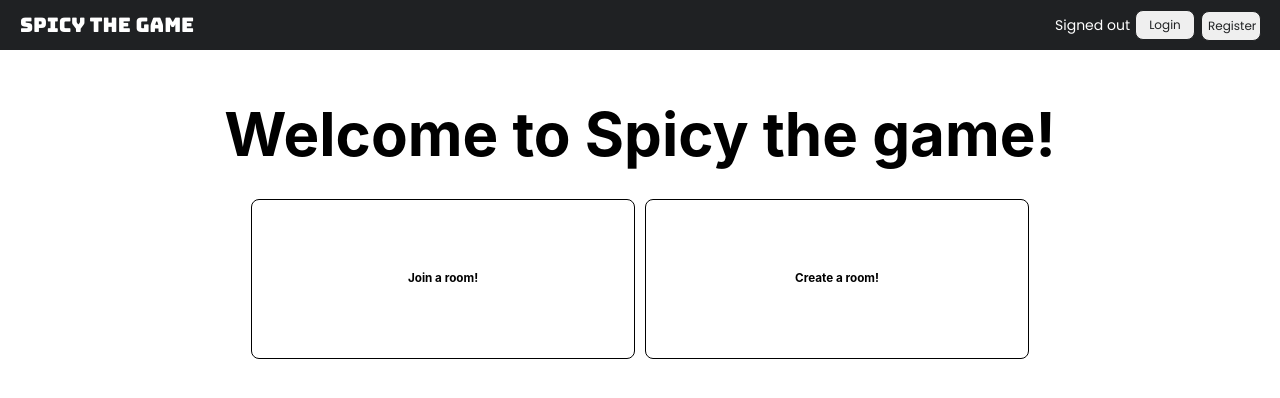
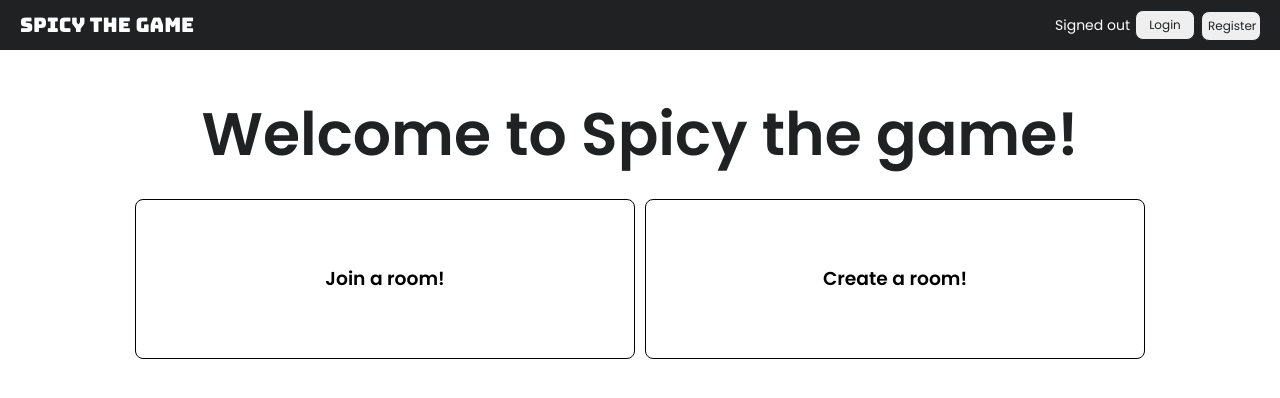
Before and after one commit to MilosAlex/spicy-the-game, a Next.js app: page / in a window 1280 px wide. Shown: the top 398 px of the page. Built offline with nearby package versions, Linux system fonts and the light colour scheme; no server answers.

Commit message:
feat: recreated css for home

```diff
--- a/styles/pages/_home.scss
+++ b/styles/pages/_home.scss
@@ -1,5 +1,6 @@
 .home {
   &__title {
+    @include typo-poppins-60-semibold();
     margin: 5rem 0 0 0;
     line-height: 1.15;
     font-size: 6rem;
@@ -10,47 +11,24 @@
     display: flex;
     flex-direction: row;
     justify-content: center;
+    align-items: center;
     gap: 1rem;
-      margin: 3rem 0 0 0;
+    margin: 3rem 10rem 0 10rem;
   }
 
   &__join,
   &__host {
-      display: flex;
-      flex-direction: row;
-      justify-content: center;
-      align-items: center;
-      width: 30%;
-      height: 16rem;
-      border-radius: 0.8rem;
-      border: 1px solid #000;
-
-      cursor: pointer;
-      transition: all 0.2s ease-in-out;
-
-      &:hover {
-        background: unset;
-        background-color: rgb(192, 192, 192);
-        color: #000;
-        box-shadow: 0.5rem 0.5rem;
+    @include option-button();
   }
 }
 
-    &__subtitle {
-      margin: 2rem 0 0 0;
-      line-height: 1.15;
-      font-size: 2.5rem;
-      text-align: center;
-    }
+// Media queries
 
-    &__comments {
-      margin: 1rem 0 0 0;
-      line-height: 1.15;
-      font-size: 1.5rem;
-      text-align: center;
-      a {
-        color: inherit;
-        text-decoration: none;
+@media screen and (max-width: map-get($breakpoints, "medium")) {
+  .home {
+    &__options {
+      flex-direction: column;
+      margin: 3rem 4rem 0 4rem;
     }
   }
 }
```
Also changed, not shown: pages/index.tsx (+0 -27 lines). Lines whose indentation alone changed are shown as unchanged.
